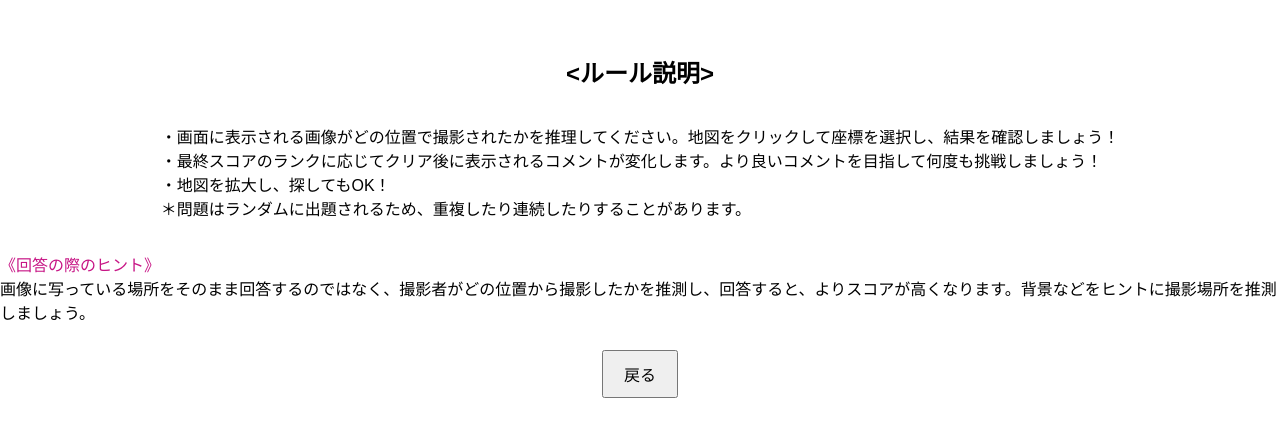
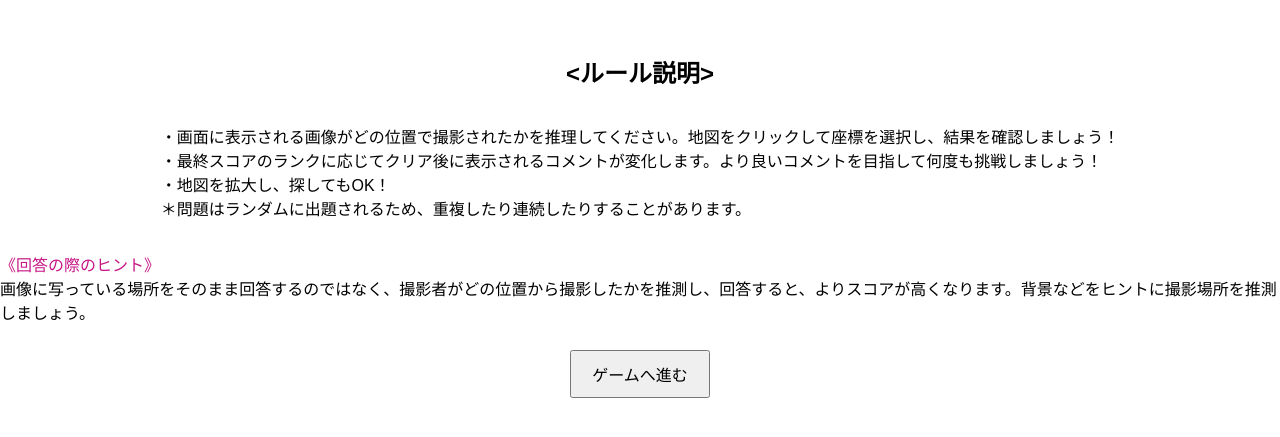
Before and after one commit to YamRin0111/zemigame, a plain HTML site: page index.html in a window 1280 px wide. Shown: the part 179-616 px from the top of the page. Drawn offline with Linux system fonts and the light colour scheme; some packages are replaced by stand-ins of ours.

Commit message:
Update index.html

```diff
--- a/index.html
+++ b/index.html
@@ -61,7 +61,7 @@
     <p>
      <font color="#C71585">《回答の際のヒント》</font><br />
        画像に写っている場所をそのまま回答するのではなく、撮影者がどの位置から撮影したかを推測し、回答すると、よりスコアが高くなります。背景などをヒントに撮影場所を推測しましょう。</p>
-    <button onclick="goToTitle()">戻る</button>
+    <button onclick="goToTitle()">ゲームへ進む</button>
   </div>
 
   <!-- ゲーム画面 -->
```
